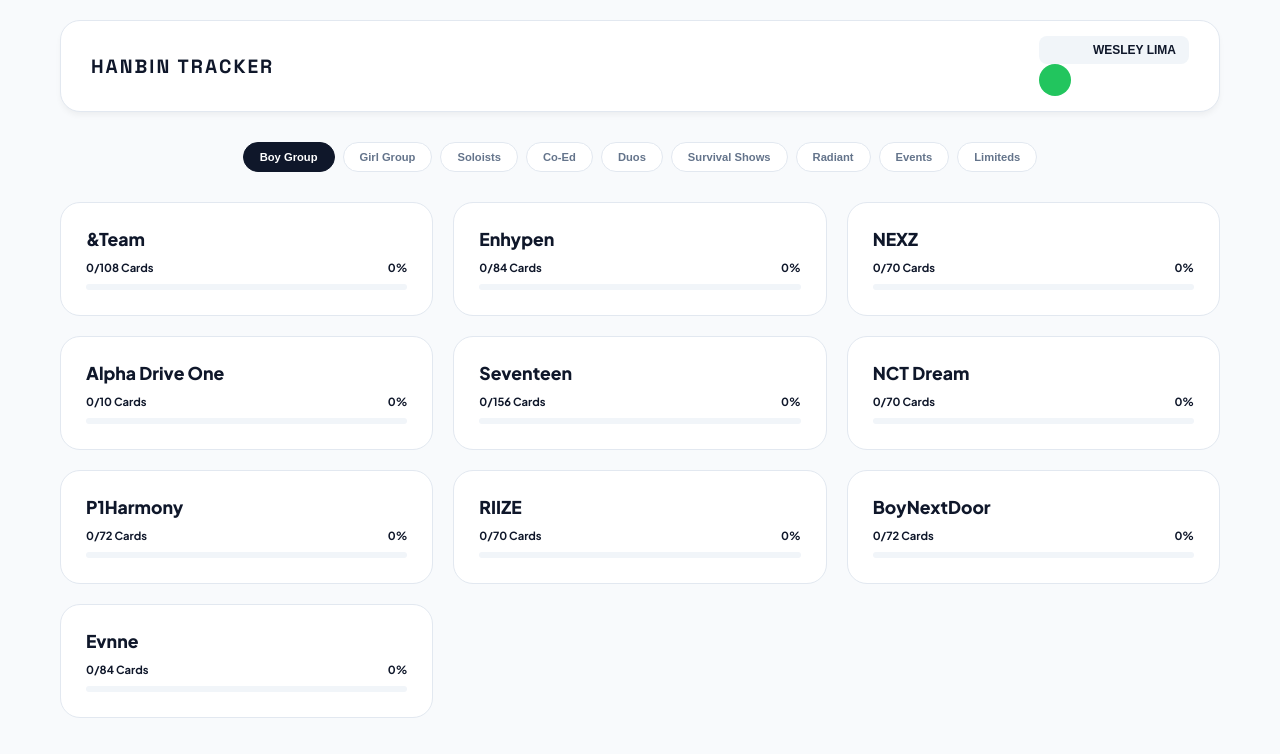
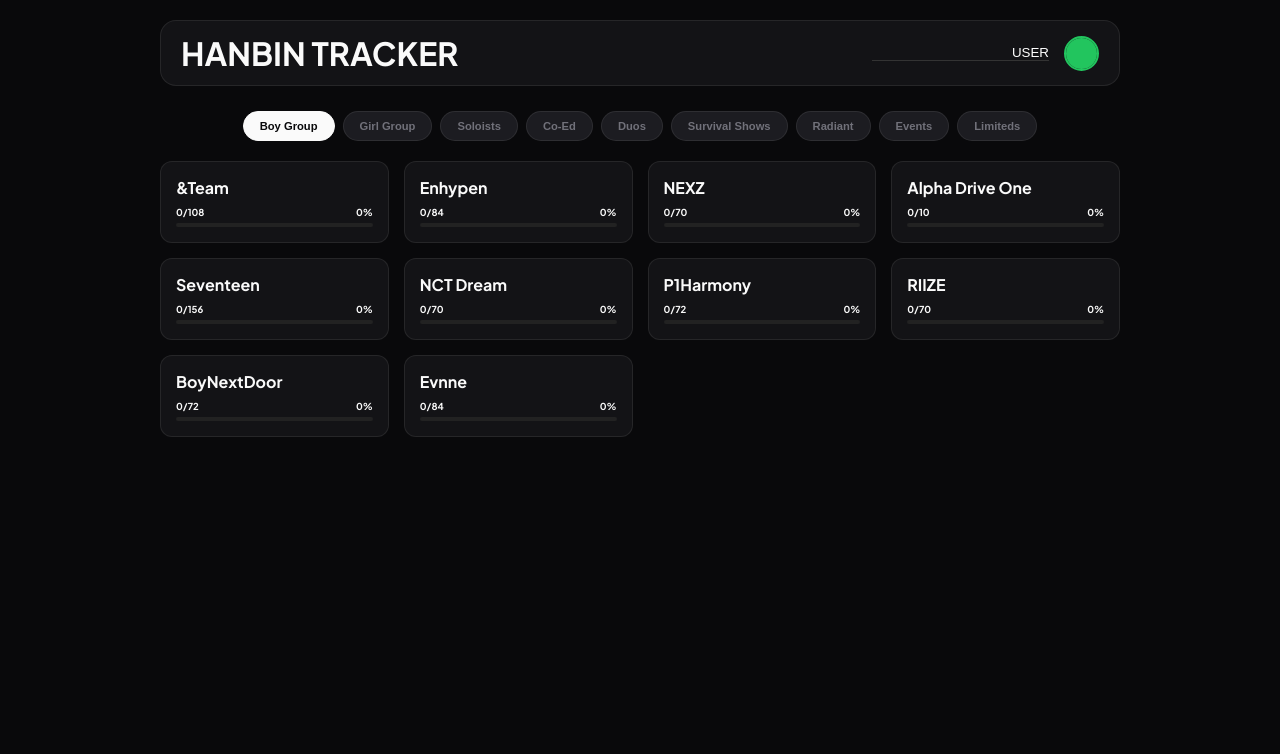
Before and after one commit to wezeley/Hanbin-Track, a React (Vite) app: page / in a window 1280 px wide. Both pictures are taken after a click on the button "Boy Group". Shown: the top 754 px of the page. Built offline with nearby package versions, Linux system fonts and the light colour scheme.

Commit message:
arrumando mais ainda a IU

```diff
--- a/src/App.css
+++ b/src/App.css
@@ -1,243 +1,102 @@
-@import url('https://fonts.googleapis.com/css2?family=Plus+Jakarta+Sans:wght@400;500;600;700;800&family=Space+Grotesk:wght@500;700&display=swap');
+@import url('https://fonts.googleapis.com/css2?family=Plus+Jakarta+Sans:wght@400;600;700;800&family=Space+Grotesk:wght@500;700&display=swap');
 
 :root {
-  --bg-app: #f8fafc;
-  --surface: #ffffff;
-  --text-main: #0f172a;
-  --text-dim: #64748b;
+  --bg: #09090b;
+  --surface: #131316;
+  --surface-brighter: #1c1c21;
   --accent: #3b82f6;
   --owned: #22c55e;
-  --border: #e2e8f0;
-  --shadow: 0 4px 6px -1px rgb(0 0 0 / 0.05);
+  --text: #fafafa;
+  --text-dim: #71717a;
+  --border: rgba(255, 255, 255, 0.08);
 }
 
 * { box-sizing: border-box; margin: 0; padding: 0; }
+body { background-color: var(--bg); color: var(--text); font-family: 'Plus Jakarta Sans', sans-serif; overflow-x: hidden; }
 
-body {
-  background-color: var(--bg-app);
-  color: var(--text-main);
-  font-family: 'Plus Jakarta Sans', sans-serif;
-  -webkit-font-smoothing: antialiased;
-}
+/* Evita que o app vá para as beiradas */
+.container { max-width: 1000px; margin: 0 auto; padding: 20px; }
 
-.container { max-width: 1200px; margin: 0 auto; padding: 20px; }
-
-/* --- BARRA SUPERIOR (NAVBAR) --- */
+/* NAVBAR E TABS */
 .top-nav-container {
   background: var(--surface);
-  border-radius: 20px;
-  padding: 15px 30px;
-  margin-bottom: 30px;
+  border-radius: 16px;
+  padding: 12px 20px;
+  margin-bottom: 25px;
   border: 1px solid var(--border);
-  box-shadow: var(--shadow);
 }
+.nav-upper { display: flex; justify-content: space-between; align-items: center; }
 
-.nav-upper {
-  display: flex;
-  justify-content: space-between;
-  align-items: center;
-}
-
-.title {
-  font-family: 'Space Grotesk';
-  font-size: 1.1rem;
-  letter-spacing: 2px;
-  font-weight: 700;
-  cursor: pointer;
-}
-
-.username-input {
-  background: #f1f5f9;
-  border: 1px solid transparent;
-  padding: 6px 12px;
-  border-radius: 8px;
-  font-weight: 700;
-  font-size: 0.75rem;
-  color: var(--text-main);
-  text-align: right;
-  width: 150px;
-}
-
-/* --- ABAS (CATEGORIAS) --- */
+/* ABAS SEM BARRA DE ROLAGEM */
 .nav-tabs {
-  display: flex;
-  gap: 8px;
-  overflow-x: auto;
-  justify-content: center;
-  margin: 20px 0;
-  scrollbar-width: none;
+  display: flex; gap: 8px; overflow-x: auto;
+  scrollbar-width: none; -ms-overflow-style: none;
+  justify-content: center; margin: 20px 0;
 }
 .nav-tabs::-webkit-scrollbar { display: none; }
 
 .tab-button {
-  background: var(--surface);
-  border: 1px solid var(--border);
-  color: var(--text-dim);
-  padding: 8px 16px;
-  border-radius: 99px;
-  font-size: 0.7rem;
-  font-weight: 700;
-  cursor: pointer;
-  white-space: nowrap;
-  transition: 0.2s;
+  background: var(--surface-brighter); border: 1px solid var(--border); color: var(--text-dim);
+  padding: 8px 16px; border-radius: 99px; font-size: 0.7rem; font-weight: 700; cursor: pointer; white-space: nowrap; transition: 0.2s;
+}
+.tab-button.active { background: var(--text); color: var(--bg); border-color: var(--text); }
+
+/* DASHBOARD */
+.dashboard-layout { display: grid; grid-template-columns: 300px 1fr; gap: 20px; }
+.dashboard-column { background: var(--surface); padding: 20px; border-radius: 16px; border: 1px solid var(--border); }
+.section-header { font-family: 'Space Grotesk'; font-size: 0.7rem; color: var(--text-dim); letter-spacing: 1px; margin-bottom: 15px; text-transform: uppercase; }
+
+.circle-container { width: 120px; height: 120px; margin: 0 auto 15px; position: relative; display: flex; align-items: center; justify-content: center; }
+.circle-value { font-size: 1.5rem; font-weight: 800; color: var(--accent); }
+
+/* LISTA DE MISSING (LIMITADA A 9 NO JSX) */
+.missing-grid { display: grid; grid-template-columns: 1fr; gap: 8px; }
+.missing-item-tcg { background: var(--surface-brighter); padding: 10px 15px; border-radius: 8px; border: 1px solid var(--border); cursor: pointer; display: flex; justify-content: space-between; align-items: center; }
+.missing-item-tcg b { font-size: 0.8rem; }
+.missing-item-tcg span { font-size: 0.65rem; color: var(--text-dim); }
+
+/* EXPANSION GRID */
+.expansion-grid { display: grid; grid-template-columns: repeat(auto-fill, minmax(220px, 1fr)); gap: 15px; }
+.expansion-card { background: var(--surface); padding: 15px; border-radius: 12px; border: 1px solid var(--border); cursor: pointer; transition: 0.2s; }
+.exp-name { font-weight: 700; font-size: 1rem; margin-bottom: 8px; display: block; }
+.exp-progress-bar { height: 4px; background: #222; border-radius: 10px; overflow: hidden; }
+.exp-progress-fill { height: 100%; background: var(--accent); }
+
+/* FOCUSED VIEW (DENTRO DO GRUPO) */
+.focused-header { display: flex; justify-content: space-between; align-items: center; margin-bottom: 25px; padding: 0 10px; }
+.close-btn { background: var(--surface-brighter); border: 1px solid var(--border); color: white; padding: 6px 12px; border-radius: 6px; font-size: 0.6rem; cursor: pointer; }
+
+/* LINHA DO SET (S1) - COMPACTA */
+.set-controls-pill {
+  display: flex; align-items: center; gap: 10px; margin: 0 auto 20px;
+  background: var(--surface-brighter); padding: 6px 12px; border-radius: 12px;
+  width: fit-content; border: 1px solid var(--border);
+}
+.set-symbol-icon { height: 18px; image-rendering: pixelated; cursor: pointer; }
+.expand-toggle-btn { background: none; border: none; color: var(--text-dim); cursor: pointer; font-size: 0.7rem; }
+
+/* RARIDADES E CARTAS */
+.rarities-container { display: flex; flex-direction: column; gap: 20px; align-items: center; }
+.rarity-row { display: flex; align-items: center; gap: 12px; }
+.rarity-toggle { background: none; border: none; color: #333; cursor: pointer; font-size: 1.1rem; width: 24px; transition: 0.2s; }
+.rarity-toggle.active { color: var(--owned); }
+
+.grid { display: flex; gap: 4px; }
+.card { width: 55px; height: 77px; cursor: pointer; transition: 0.2s; }
+.card-inner { width: 55px; height: 77px; border-radius: 3px; overflow: hidden; border: 1px solid var(--border); background: #000; }
+.card-image { width: 100%; height: 100%; object-fit: fill; }
+.card.owned .card-inner { border-color: var(--owned); box-shadow: 0 0 10px rgba(34, 197, 94, 0.2); }
+.card:not(.owned) img { opacity: 0.2; filter: grayscale(1); }
+.card:hover { transform: scale(1.8); z-index: 100; }
+
+/* AVATAR SELECTOR */
+.avatar-circle { width: 35px; height: 35px; border-radius: 50%; border: 2px solid var(--owned); cursor: pointer; overflow: hidden; background: #222; }
+.avatar-circle img { width: 100%; height: 100%; object-fit: cover; }
+.avatar-modal {
+  position: fixed; top: 50%; left: 50%; transform: translate(-50%, -50%);
+  background: var(--surface); border: 1px solid var(--border); padding: 20px;
+  border-radius: 20px; z-index: 2000; box-shadow: 0 0 50px rgba(0,0,0,0.5);
+  max-width: 400px; max-height: 400px; overflow-y: auto;
 }
 
-.tab-button.active {
-  background: var(--text-main);
-  color: white;
-  border-color: var(--text-main);
-}
-
-/* --- DASHBOARD (HOME) --- */
-.dashboard-layout {
-  display: grid;
-  grid-template-columns: 320px 1fr;
-  gap: 25px;
-  align-items: start;
-}
-
-.dashboard-column {
-  background: var(--surface);
-  padding: 25px;
-  border-radius: 24px;
-  border: 1px solid var(--border);
-  box-shadow: var(--shadow);
-}
-
-.section-header {
-  font-size: 0.7rem;
-  font-weight: 800;
-  color: var(--text-dim);
-  text-transform: uppercase;
-  letter-spacing: 1px;
-  margin-bottom: 20px;
-}
-
-.circle-container {
-  width: 140px; height: 140px; margin: 0 auto 20px;
-  position: relative; display: flex; align-items: center; justify-content: center;
-}
-.circle-value { font-size: 1.8rem; font-weight: 800; color: var(--accent); }
-
-.stat-row-tcg {
-  display: flex; justify-content: space-between;
-  padding: 12px 0; border-bottom: 1px solid #f8fafc;
-  font-size: 0.8rem;
-}
-
-.missing-grid {
-  display: grid;
-  grid-template-columns: repeat(auto-fill, minmax(200px, 1fr));
-  gap: 10px;
-}
-.missing-item-tcg {
-  background: #f8fafc; padding: 12px; border-radius: 12px;
-  border: 1px solid var(--border); cursor: pointer;
-}
-
-/* --- CATÁLOGO DE GRUPOS (EXPANSÕES) --- */
-.expansion-grid {
-  display: grid;
-  grid-template-columns: repeat(auto-fill, minmax(280px, 1fr));
-  gap: 20px;
-}
-.expansion-card {
-  background: var(--surface);
-  padding: 25px;
-  border-radius: 20px;
-  border: 1px solid var(--border);
-  cursor: pointer;
-  transition: 0.3s;
-}
-.expansion-card:hover { transform: translateY(-5px); box-shadow: 0 10px 20px rgba(0,0,0,0.05); }
-
-.exp-name { font-weight: 800; font-size: 1.1rem; margin-bottom: 10px; display: block; }
-.exp-progress-bar { height: 6px; background: #f1f5f9; border-radius: 10px; overflow: hidden; margin-top: 10px; }
-.exp-progress-fill { height: 100%; background: var(--accent); transition: width 0.6s ease; }
-
-/* --- FOCO NO GRUPO (VIEW) --- */
-.focused-group-view {
-  width: 100%;
-  display: flex;
-  flex-direction: column;
-  align-items: center;
-}
-
-.focused-header {
-  background: var(--surface);
-  padding: 20px 30px;
-  border-radius: 20px;
-  width: 100%;
-  display: flex;
-  justify-content: space-between;
-  align-items: center;
-  margin-bottom: 30px;
-  border: 1px solid var(--border);
-}
-
-.close-btn {
-  background: #f1f5f9; border: none; padding: 8px 16px;
-  border-radius: 8px; font-weight: 700; font-size: 0.65rem; cursor: pointer; color: var(--text-dim);
-}
-
-/* CONTAINER DAS RARIDADES (FILEIRAS) */
-.rarities-container {
-  display: flex;
-  flex-direction: column;
-  gap: 25px; /* Espaço entre 1H, 2H... */
-  width: 100%;
-  align-items: center;
-}
-
-/* LINHA DE CARTA (CORAÇÃO + CARTAS) - Onde estava o erro */
-.rarity-row {
-  display: flex;
-  flex-direction: row !important; /* FORÇA LADO A LADO */
-  align-items: center;
-  justify-content: center;
-  gap: 15px;
-  width: 100%;
-}
-
-.grid {
-  display: flex;
-  flex-direction: row !important; /* FORÇA AS CARTAS LADO A LADO */
-  gap: 4px;
-}
-
-/* --- CARTAS (55x77px) --- */
-.card { width: 55px; height: 77px; cursor: pointer; transition: 0.2s; flex-shrink: 0; }
-.card-inner {
-  width: 55px; height: 77px; border-radius: 4px; overflow: hidden;
-  border: 1px solid #cbd5e1; background: #fff;
-}
-.card:hover { transform: scale(1.8); z-index: 100; box-shadow: 0 10px 20px rgba(0,0,0,0.2); }
-.card:not(.owned) img { opacity: 0.2; filter: grayscale(1); }
-.card.owned .card-inner { border: 2px solid var(--owned); box-shadow: 0 0 10px rgba(34, 197, 94, 0.3); }
-.card-image { width: 100%; height: 100%; object-fit: fill; display: block; }
-
-/* CONTROLES */
-.set-controls-pill {
-  display: flex; align-items: center; gap: 12px;
-  background: white; padding: 8px 20px; border-radius: 30px;
-  border: 1px solid var(--border); margin-bottom: 25px;
-  box-shadow: var(--shadow);
-}
-
-.set-symbol-icon { height: 20px; width: auto; image-rendering: pixelated; }
-
-.set-checkbox { appearance: none; width: 16px; height: 16px; border: 1px solid #cbd5e1; border-radius: 4px; cursor: pointer; position: relative; }
-.set-checkbox:checked { background: var(--owned); border-color: var(--owned); }
-.set-checkbox:checked::after { content: '✓'; position: absolute; color: white; font-size: 11px; top: -2px; left: 3px; font-weight: bold; }
-
-.rarity-toggle { background: #f1f5f9; border: none; border-radius: 50%; width: 28px; height: 28px; cursor: pointer; color: #cbd5e1; font-size: 0.8rem; }
-.rarity-toggle.active { background: #dcfce7; color: var(--owned); }
-
-/* MOBILE */
-@media (max-width: 900px) {
-  .dashboard-layout { grid-template-columns: 1fr; }
-  .nav-tabs { justify-content: flex-start; padding: 10px; }
-  .grid { flex-wrap: wrap; justify-content: center; }
-  .rarity-row { flex-direction: column !important; gap: 8px; }
-  .card:active { transform: scale(1.4); }
-}
+@media (max-width: 800px) { .dashboard-layout { grid-template-columns: 1fr; } .rarity-row { flex-direction: column; } }
--- a/src/App.jsx
+++ b/src/App.jsx
@@ -9,12 +9,13 @@ function App() {
   const [ownedCards, setOwnedCards] = useState(() => JSON.parse(localStorage.getItem('hanbin-collection')) || []);
   const [activeTab, setActiveTab] = useState(null);
   const [selectedGroup, setSelectedGroup] = useState(null);
+  const [expandedSets, setExpandedSets] = useState({});
 
   useEffect(() => localStorage.setItem('hanbin-collection', JSON.stringify(ownedCards)), [ownedCards]);
 
   const toggleCard = (id) => setOwnedCards(prev => prev.includes(id) ? prev.filter(x => x !== id) : [...prev, id]);
   const handleTabChange = (cat) => { setActiveTab(cat); setSelectedGroup(null); };
-  const resetNavigation = () => { setActiveTab(null); setSelectedGroup(null); };
+  const toggleSet = (id) => setExpandedSets(p => ({ ...p, [id]: p[id] === undefined ? false : !p[id] }));
 
   const getGroupStructure = (group) => {
     const maxVal = group.maxSet || 1;
@@ -28,20 +29,19 @@ function App() {
     return sets;
   };
 
-  const markSetAsOwned = (group, set) => {
+  const markRarity = (group, set, rarity) => {
+    const ids = group.members.map(m => `${group.code}#${m.code}${String(((set.id - 1) * 5) + rarity + (m.offset || 0)).padStart(3, '0')}`);
+    const hasAll = ids.every(id => ownedCards.includes(id));
+    setOwnedCards(prev => hasAll ? prev.filter(id => !ids.includes(id)) : [...new Set([...prev, ...ids])]);
+  };
+
+  const markSet = (group, set) => {
     const ids = [];
     set.rarities.forEach(r => group.members.forEach(m => {
-      const seq = ((set.id - 1) * 5) + r + (m.offset || 0);
-      ids.push(`${group.code}#${m.code}${String(seq).padStart(3, '0')}`);
+      ids.push(`${group.code}#${m.code}${String(((set.id - 1) * 5) + r + (m.offset || 0)).padStart(3, '0')}`);
     }));
-    const isComplete = ids.every(id => ownedCards.includes(id));
-    setOwnedCards(prev => isComplete ? prev.filter(id => !ids.includes(id)) : [...new Set([...prev, ...ids])]);
-  };
-
-  const markRarityAsOwned = (group, set, rarity) => {
-    const ids = group.members.map(m => `${group.code}#${m.code}${String(((set.id - 1) * 5) + rarity + (m.offset || 0)).padStart(3, '0')}`);
-    const isComplete = ids.every(id => ownedCards.includes(id));
-    setOwnedCards(prev => isComplete ? prev.filter(id => !ids.includes(id)) : [...new Set([...prev, ...ids])]);
+    const hasAll = ids.every(id => ownedCards.includes(id));
+    setOwnedCards(prev => hasAll ? prev.filter(id => !ids.includes(id)) : [...new Set([...prev, ...ids])]);
   };
 
   const baseUrl = import.meta.env.BASE_URL;
@@ -49,34 +49,27 @@ function App() {
 
   return (
     <div className="container">
-      <Header title={HANBIN_DATA.botName} onHome={resetNavigation} />
+      <Header title={HANBIN_DATA.botName} onHome={() => {setActiveTab(null); setSelectedGroup(null);}} ownedCards={ownedCards} baseUrl={baseUrl} hanbinData={HANBIN_DATA} />
 
-      <div className="nav-tabs" style={{marginBottom: '30px', justifyContent: 'center'}}>
+      <div className="nav-tabs">
         {HANBIN_DATA.categories.map(cat => (
-          <button key={cat} className={`tab-button ${activeTab === cat ? 'active' : ''}`} onClick={() => handleTabChange(cat)}>
-            {cat}
-          </button>
+          <button key={cat} className={`tab-button ${activeTab === cat ? 'active' : ''}`} onClick={() => handleTabChange(cat)}>{cat}</button>
         ))}
       </div>
 
       <main>
-        {!activeTab ? (
-          <Dashboard ownedCards={ownedCards} onTabChange={handleTabChange} />
-        ) : !selectedGroup ? (
+        {!activeTab ? <Dashboard ownedCards={ownedCards} onTabChange={handleTabChange} /> :
+        !selectedGroup ? (
           <div className="expansion-grid">
-            {filteredGroups.map(group => {
-              const groupOwned = ownedCards.filter(id => id.split('#')[0] === group.code).length;
-              const sets = getGroupStructure(group);
-              const groupTotal = sets.reduce((sum, s) => sum + (group.members.length * s.rarities.length), 0);
-              const percent = ((groupOwned / groupTotal) * 100).toFixed(0);
+            {filteredGroups.map(g => {
+              const owned = ownedCards.filter(id => id.split('#')[0] === g.code).length;
+              const total = getGroupStructure(g).reduce((s, set) => s + (g.members.length * set.rarities.length), 0);
+              const p = ((owned / total) * 100).toFixed(0);
               return (
-                <div key={group.code} className="expansion-card" onClick={() => setSelectedGroup(group)}>
-                  <span className="exp-name">{group.name}</span>
-                  <div style={{display: 'flex', justifyContent: 'space-between', fontSize: '0.7rem', fontWeight: 700}}>
-                    <span>{groupOwned}/{groupTotal} Cards</span>
-                    <span>{percent}%</span>
-                  </div>
-                  <div className="exp-progress-bar"><div className="exp-progress-fill" style={{width: `${percent}%`}}></div></div>
+                <div key={g.code} className="expansion-card" onClick={() => setSelectedGroup(g)}>
+                  <span className="exp-name">{g.name}</span>
+                  <div style={{display: 'flex', justifyContent: 'space-between', fontSize: '0.6rem', fontWeight: 700, marginBottom: '5px'}}><span>{owned}/{total}</span><span>{p}%</span></div>
+                  <div className="exp-progress-bar"><div className="exp-progress-fill" style={{width: `${p}%`}}></div></div>
                 </div>
               );
             })}
@@ -84,65 +77,41 @@ function App() {
         ) : (
           <div className="focused-group-view">
             <div className="focused-header">
-              <h2 style={{fontSize: '2rem', fontWeight: 800}}>{selectedGroup.name}</h2>
-              <button className="close-btn" onClick={() => setSelectedGroup(null)}>CLOSE EXPANSION</button>
+              <h2 style={{fontSize: '1.5rem', fontWeight: 800}}>{selectedGroup.name}</h2>
+              <button className="close-btn" onClick={() => setSelectedGroup(null)}>CLOSE</button>
             </div>
 
             {getGroupStructure(selectedGroup).map(set => {
-              // Lógica para o checkbox do Set
+              const isExp = expandedSets[set.id] !== false;
               const setIds = [];
-              set.rarities.forEach(r => selectedGroup.members.forEach(m => {
-                setIds.push(`${selectedGroup.code}#${m.code}${String(((set.id - 1) * 5) + r + (m.offset || 0)).padStart(3, '0')}`);
-              }));
-              const isSetComplete = setIds.every(id => ownedCards.includes(id));
-
+              set.rarities.forEach(r => selectedGroup.members.forEach(m => setIds.push(`${selectedGroup.code}#${m.code}${String(((set.id - 1) * 5) + r + (m.offset || 0)).padStart(3, '0')}`)));
               return (
                 <div key={set.id} className="set-section">
-                  <div className="set-controls-pill" style={{margin: '0 auto 25px'}}>
-                    <img src={`${baseUrl}symbols/S${set.id}.webp`} className="set-symbol-icon" alt="S" />
-                    <input
-                      type="checkbox"
-                      className="set-checkbox"
-                      checked={isSetComplete}
-                      onChange={() => markSetAsOwned(selectedGroup, set)}
-                    />
+                  <div className="set-controls-pill">
+                    <img src={`${baseUrl}symbols/S${set.id}.webp`} className="set-symbol-icon" onClick={() => toggleSet(set.id)} />
+                    <input type="checkbox" className="set-checkbox" checked={setIds.every(id => ownedCards.includes(id))} onChange={() => markSet(selectedGroup, set)} />
+                    <button className="expand-toggle-btn" onClick={() => toggleSet(set.id)}>{isExp ? '▼' : '▶'}</button>
                   </div>
 
+                  {isExp && (
                     <div className="rarities-container">
-                    {set.rarities.map(rarity => {
-                      const rarityIds = selectedGroup.members.map(m => `${selectedGroup.code}#${m.code}${String(((set.id - 1) * 5) + rarity + (m.offset || 0)).padStart(3, '0')}`);
-                      const isRarityComplete = rarityIds.every(id => ownedCards.includes(id));
-
+                      {set.rarities.map(r => {
+                        const rIds = selectedGroup.members.map(m => `${selectedGroup.code}#${m.code}${String(((set.id - 1) * 5) + r + (m.offset || 0)).padStart(3, '0')}`);
                         return (
-                        <div key={rarity} className="rarity-row">
-                          <button
-                            className={`rarity-toggle ${isRarityComplete ? 'active' : ''}`}
-                            onClick={() => markRarityAsOwned(selectedGroup, set, rarity)}
-                          >
-                            ❤
-                          </button>
+                          <div key={r} className="rarity-row">
+                            <button className={`rarity-toggle ${rIds.every(id => ownedCards.includes(id)) ? 'active' : ''}`} onClick={() => markRarity(selectedGroup, set, r)}>❤</button>
                             <div className="grid">
-                            {selectedGroup.members.map(member => {
-                              const seq = ((set.id - 1) * 5) + rarity + (member.offset || 0);
-                              const botId = `${selectedGroup.code}#${member.code}${String(seq).padStart(3, '0')}`;
-                              const folder = (selectedGroup.folder || selectedGroup.code).toUpperCase();
-                              const fileName = encodeURIComponent(botId).toUpperCase();
-                              const imgPath = `${baseUrl}cards/${folder}/${fileName}.png`;
-                              return (
-                                <Card
-                                  key={botId}
-                                  botId={botId}
-                                  imagePath={imgPath}
-                                  isOwned={ownedCards.includes(botId)}
-                                  onToggle={toggleCard}
-                                />
-                              );
+                              {selectedGroup.members.map(m => {
+                                const botId = `${selectedGroup.code}#${m.code}${String(((set.id - 1) * 5) + r + (m.offset || 0)).padStart(3, '0')}`;
+                                const path = `${baseUrl}cards/${(selectedGroup.folder || selectedGroup.code).toUpperCase()}/${encodeURIComponent(botId).toUpperCase()}.png`;
+                                return <Card key={botId} botId={botId} imagePath={path} isOwned={ownedCards.includes(botId)} onToggle={toggleCard} />;
                               })}
                             </div>
                           </div>
-                      );
+                        )
                       })}
                     </div>
+                  )}
                 </div>
               );
             })}
@@ -152,5 +121,4 @@ function App() {
     </div>
   )
 }
-
 export default App;
--- a/src/components/Header.jsx
+++ b/src/components/Header.jsx
@@ -1,29 +1,58 @@
 import { useState } from 'react';
 
-export function Header({ title, onHome }) {
-  const [userName, setUserName] = useState(localStorage.getItem('tracker-user') || 'WESLEY LIMA');
+export function Header({ title, onHome, ownedCards, baseUrl, hanbinData }) {
+  const [userName, setUserName] = useState(localStorage.getItem('tracker-user') || 'USER');
+  const [avatarId, setAvatarId] = useState(localStorage.getItem('tracker-avatar') || null);
+  const [showPicker, setShowPicker] = useState(false);
 
   const handleNameChange = (e) => {
     setUserName(e.target.value);
     localStorage.setItem('tracker-user', e.target.value);
   };
 
+  const selectAvatar = (id) => {
+    setAvatarId(id);
+    localStorage.setItem('tracker-avatar', id);
+    setShowPicker(false);
+  };
+
+  // Função para pegar o path da imagem do avatar baseado no ID salvo
+  const getAvatarPath = (id) => {
+    if (!id) return null;
+    const groupCode = id.split('#')[0];
+    const group = hanbinData.groups.find(g => g.code === groupCode);
+    const folder = (group?.folder || groupCode).toUpperCase();
+    return `${baseUrl}cards/${folder}/${encodeURIComponent(id).toUpperCase()}.png`;
+  };
+
   return (
     <div className="top-nav-container">
       <div className="nav-upper">
-        <h1 className="title" onClick={onHome} style={{fontSize: '1.2rem', fontWeight: 800, cursor: 'pointer'}}>
-          {title}
-        </h1>
-        <div className="user-info">
-          <input
-            className="username-input"
-            value={userName}
-            onChange={handleNameChange}
-            title="Clique para editar seu nome"
-          />
-          <div style={{width: '32px', height: '32px', background: '#22c55e', borderRadius: '50%'}}></div>
+        <h1 className="title" onClick={onHome}>{title}</h1>
+        <div style={{ display: 'flex', alignItems: 'center', gap: '15px' }}>
+          <input className="username-input" value={userName} onChange={handleNameChange} style={{background: 'none', border: 'none', borderBottom: '1px solid #333', color: '#fff', textAlign: 'right', outline: 'none'}} />
+          <div className="avatar-circle" onClick={() => setShowPicker(!showPicker)}>
+            {avatarId ? <img src={getAvatarPath(avatarId)} alt="avatar" /> : <div style={{width: '100%', height: '100%', background: '#22c55e'}}></div>}
+          </div>
         </div>
       </div>
+
+      {showPicker && (
+        <div className="avatar-modal">
+          <p style={{fontSize: '0.7rem', marginBottom: '10px'}}>Select an owned card as avatar:</p>
+          <div style={{display: 'grid', gridTemplateColumns: 'repeat(4, 1fr)', gap: '10px'}}>
+            {ownedCards.map(id => (
+              <img
+                key={id}
+                src={getAvatarPath(id)}
+                style={{width: '100%', cursor: 'pointer', borderRadius: '4px'}}
+                onClick={() => selectAvatar(id)}
+              />
+            ))}
+          </div>
+          <button onClick={() => setShowPicker(false)} style={{marginTop: '15px', width: '100%', padding: '5px', borderRadius: '5px', background: '#333', color: '#fff', border: 'none'}}>Close</button>
+        </div>
+      )}
     </div>
   );
 }
```
Also changed, not shown: src/components/Dashboard.jsx (+9 -9 lines). Lines whose indentation alone changed are shown as unchanged.
